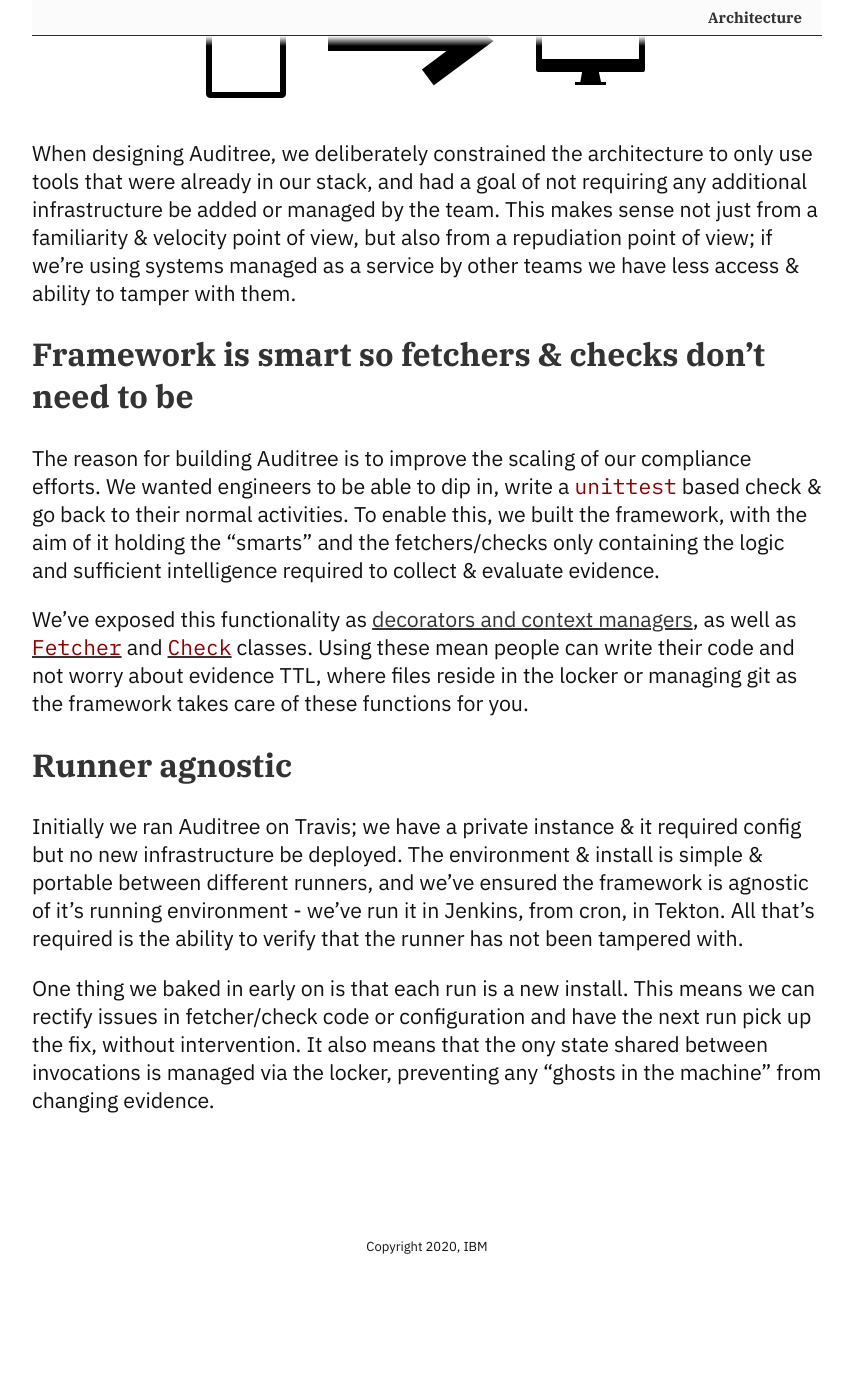
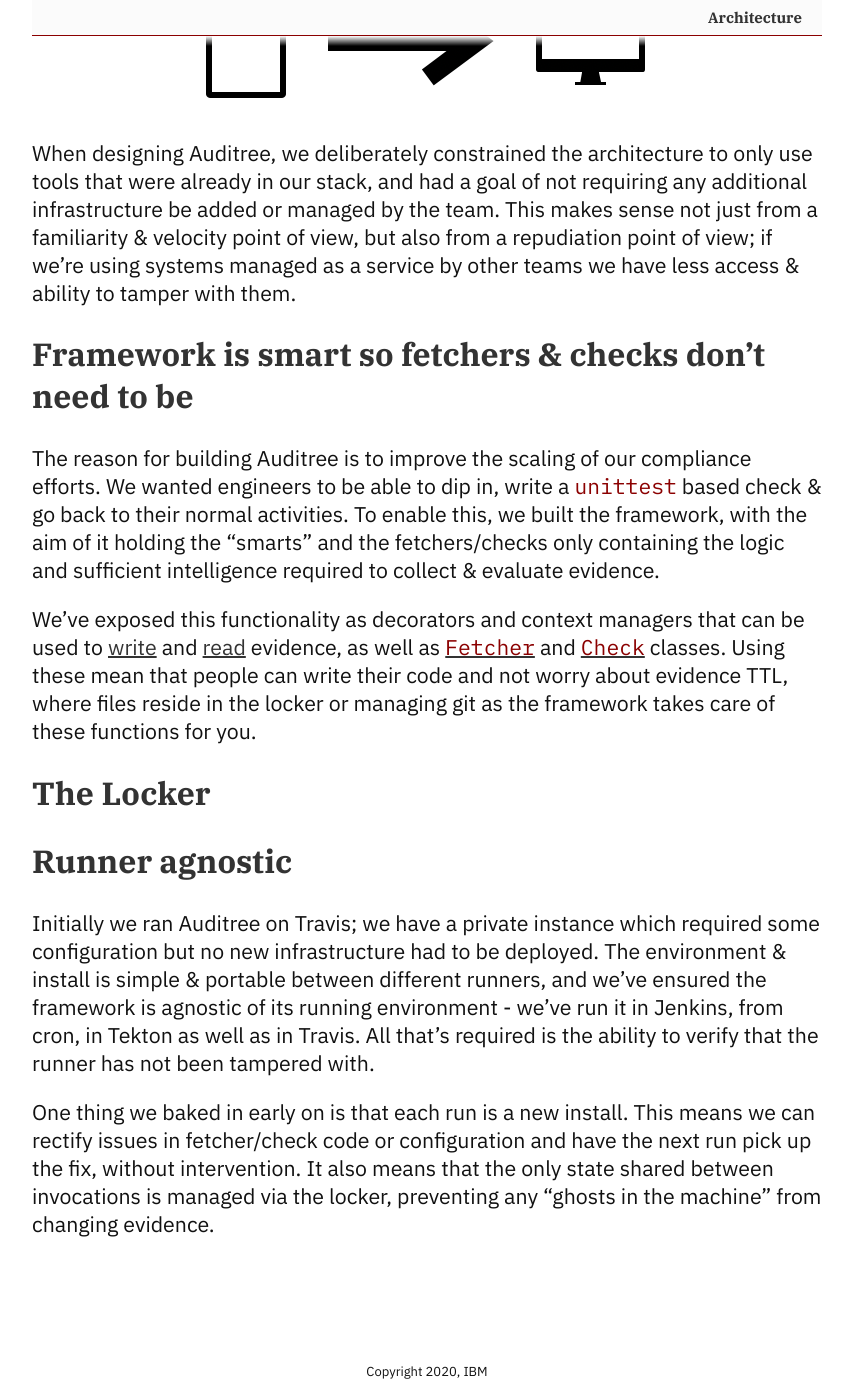
Before and after one commit to auditree/auditree.github.io, a Jekyll site: the page built from _posts/2020-08-13-Goals_general_architecture.md, in a window 1280 px wide and 1400 px high, scrolled down 388 px. Shown: the whole window, without its empty margins (213-1065 px from the left). Built offline with Jekyll 4.4.1, drawn with Linux system fonts in a browser that asks for light colours; before the commit the page ends 1663 px from its top, so only the background shows below that.

Commit message:
review feedback

```diff
--- a/_posts/2020-08-13-Goals_general_architecture.md
+++ b/_posts/2020-08-13-Goals_general_architecture.md
@@ -14,14 +14,18 @@
 
 The reason for building Auditree is to improve the scaling of our compliance efforts. We wanted engineers to be able to dip in, write a `unittest` based check & go back to their normal activities. To enable this, we built the framework, with the aim of it holding the "smarts" and the fetchers/checks only containing the logic and sufficient intelligence required to collect & evaluate evidence.
 
-We've exposed this functionality as [decorators and context managers][evidence], as well as [`Fetcher`][fetcher] and [`Check`][check] classes. Using these mean people can write their code and not worry about evidence TTL, where files reside in the locker or managing git as the framework takes care of these functions for you.
+We've exposed this functionality as decorators and context managers that can be used to [write][] and [read][] evidence, as well as [`Fetcher`][fetcher] and [`Check`][check] classes. Using these mean that people can write their code and not worry about evidence TTL, where files reside in the locker or managing git as the framework takes care of these functions for you.
+
+## The Locker
 
 ## Runner agnostic
 
-Initially we ran Auditree on Travis; we have a private instance & it required config but no new infrastructure be deployed. The environment & install is simple & portable between different runners, and we've ensured the framework is agnostic of it's running environment - we've run it in Jenkins, from cron, in Tekton. All that's required is the ability to verify that the runner has not been tampered with.
+Initially we ran Auditree on Travis; we have a private instance which required some configuration but no new infrastructure had to be deployed. The environment & install is simple & portable between different runners, and we've ensured the framework is agnostic of its running environment - we've run it in Jenkins, from cron, in Tekton as well as in Travis. All that's required is the ability to verify that the runner has not been tampered with.
 
-One thing we baked in early on is that each run is a new install. This means we can rectify issues in fetcher/check code or configuration and have the next run pick up the fix, without intervention. It also means that the ony state shared between invocations is managed via the locker, preventing any "ghosts in the machine" from changing evidence.
+One thing we baked in early on is that each run is a new install. This means we can rectify issues in fetcher/check code or configuration and have the next run pick up the fix, without intervention. It also means that the only state shared between invocations is managed via the locker, preventing any "ghosts in the machine" from changing evidence.
 
-[check]: https://github.com/ComplianceAsCode/auditree-framework/blob/main/compliance/check.py
-[evidence]: https://github.com/ComplianceAsCode/auditree-framework/blob/main/compliance/evidence.py
-[fetcher]: https://github.com/ComplianceAsCode/auditree-framework/blob/main/compliance/fetch.py
+[check]: https://complianceascode.github.io/auditree-framework/design-principles.html#compliance-checks
+[write]: https://complianceascode.github.io/auditree-framework/design-principles.html#evidence-validation
+[read]: https://complianceascode.github.io/auditree-framework/design-principles.html#id2
+[fetcher]: https://complianceascode.github.io/auditree-framework/design-principles.html#compliance-fetchers
+[locker]: https://complianceascode.github.io/auditree-framework/design-principles.html#evidence-locker
```
Also changed, not shown: README.md.
